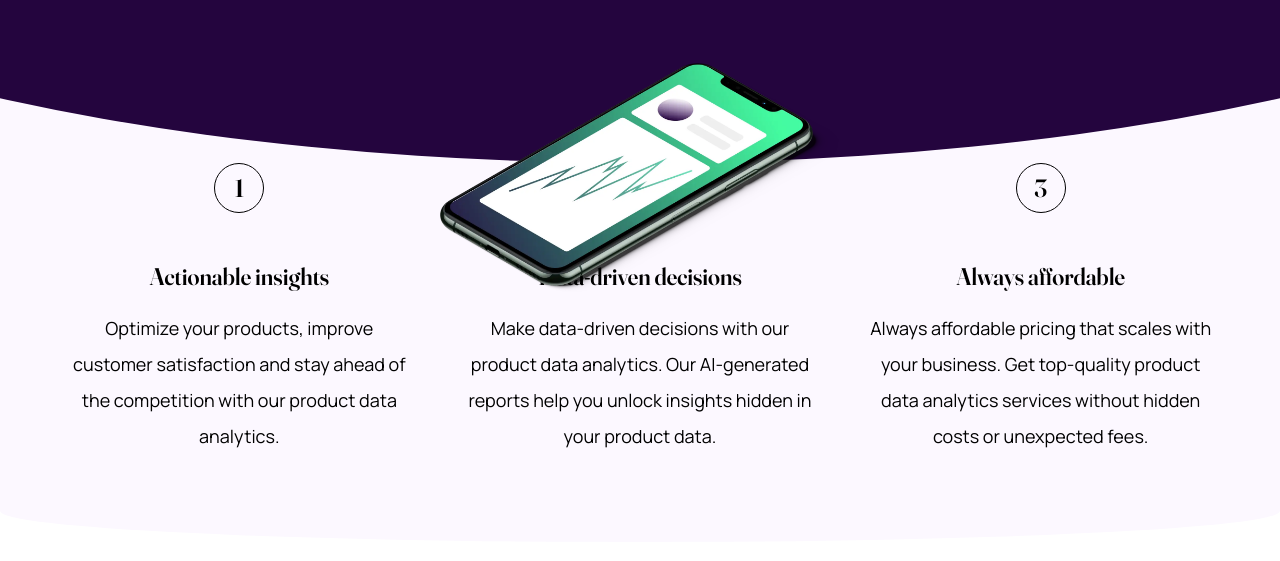
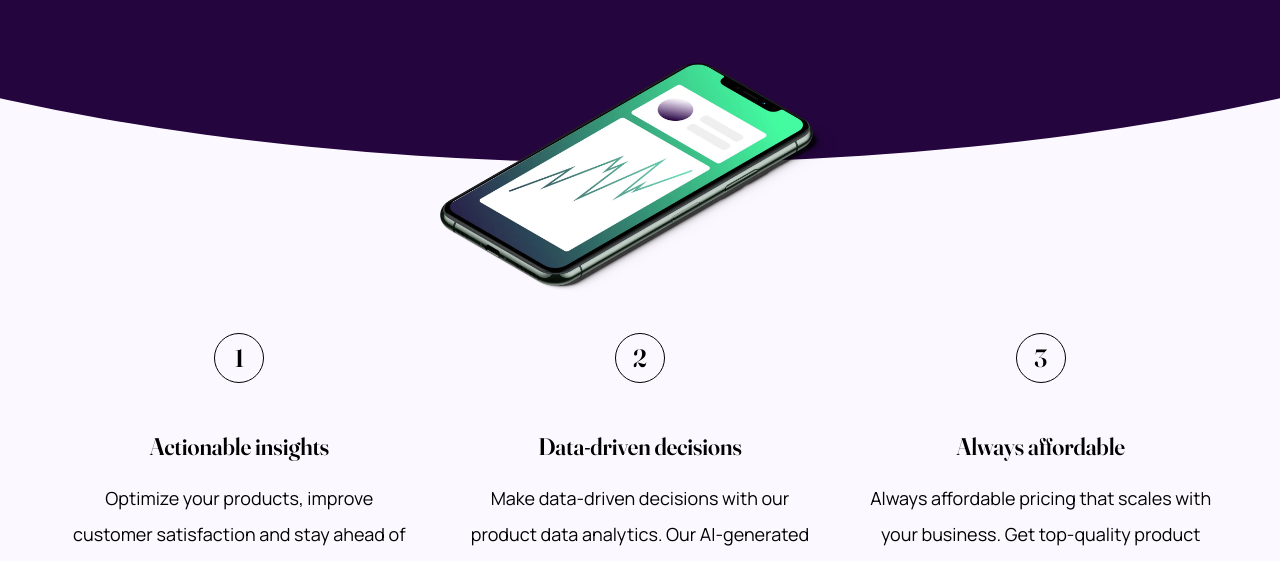
Before and after one commit to dannfront/landingPage, a plain HTML site: page index.html in a window 1280 px wide. Shown: the part 387-948 px from the top of the page. Drawn offline with Linux system fonts and the light colour scheme.

Commit message:
Update style.css

```diff
--- a/css/style.css
+++ b/css/style.css
@@ -212,7 +212,7 @@ a{
     .advantages{
         border-bottom-left-radius: 100% 13%;
         border-bottom-right-radius: 100% 13%;
-        padding-top: 10rem;
+        padding-top: 27rem;
     }
 }
 
```
